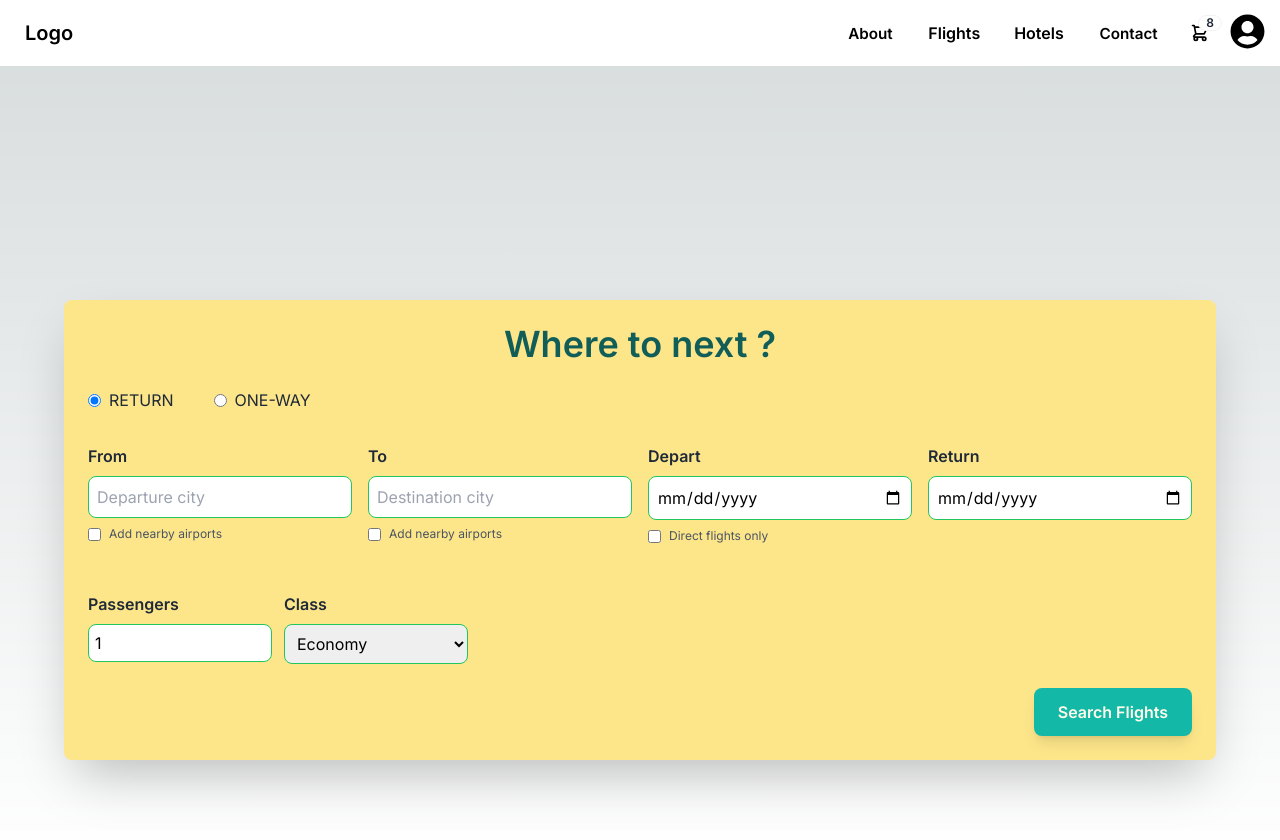
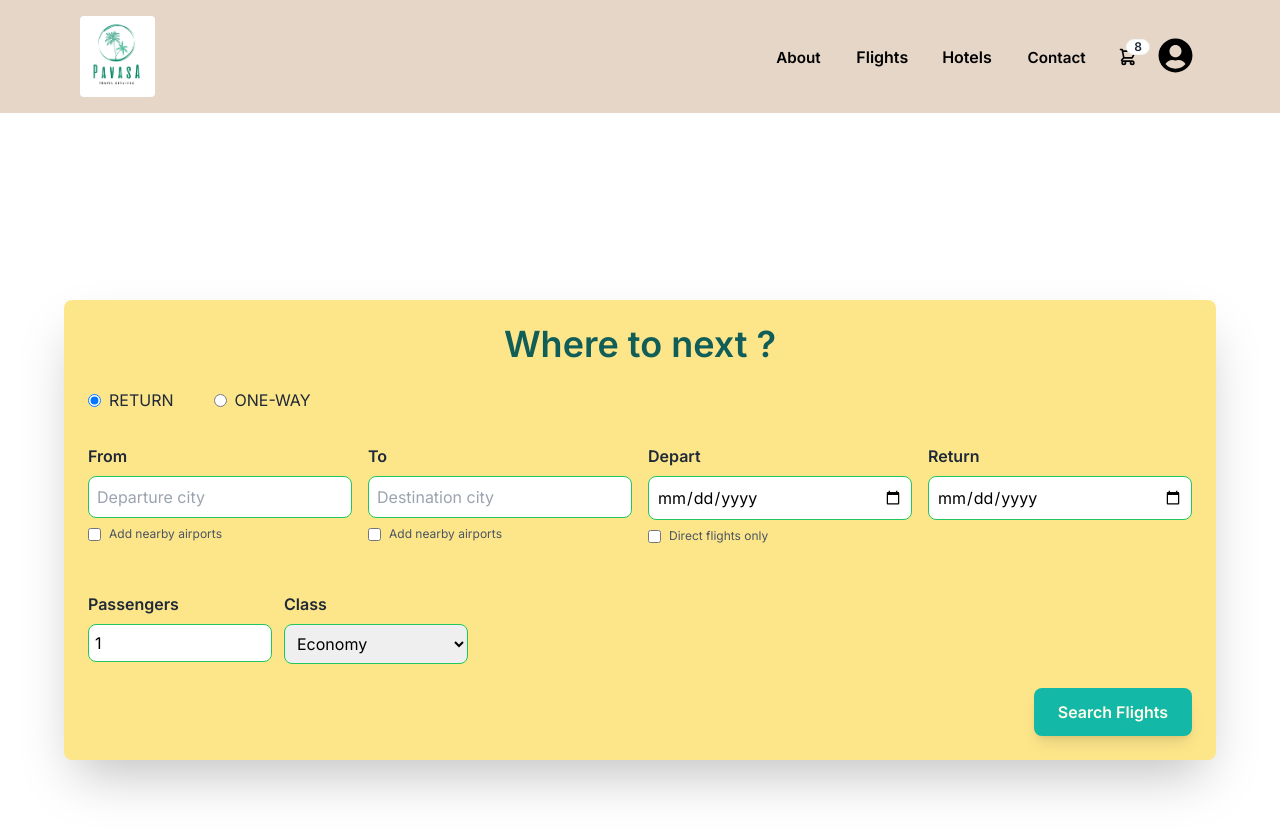
Before and after one commit to Patison82/travel-website, a Next.js app: page / in a window 1280 px wide. Shown: the top 840 px of the page. After the commit the page ends 800 px from the top, so only its background shows below. Built offline with nearby package versions, Linux system fonts and the light colour scheme.

Commit message:
added new component

```diff
--- a/app/page.js
+++ b/app/page.js
@@ -8,7 +8,7 @@ import SearchForm from "@/components/SearchForm";
 export default function Home() {
   return (
     <>
-      <main className="flex flex-col items-center justify-center min-h-screen p-4">
+      <main>
 
         <SearchForm />
       </main>
--- a/components/Header.js
+++ b/components/Header.js
@@ -1,24 +1,30 @@
 import Link from "next/link";
+import Image from "next/image";
+import { FaUserCircle } from "react-icons/fa";
 
-import { FaUserCircle } from "react-icons/fa";
+
 
 
 
 
 const Header = () => {
   return (
-    <header>
-      <nav className="bg-primary">
-        <div className="navbar bg-base-100">
+
+    <header className=" bg-secondary fixed top-0 right-0 left-0">
+      <nav className="navbar  w-[90%] my-0 mx-auto">
+        <div className="navbar ">
           <div className="flex-1">
-            <a className="btn btn-ghost text-xl">Logo</a>
+            {/* <a className="btn btn-ghost text-xl">Logo</a> */}
+            <Link href={'/'} >
+            <Image className="rounded" src='/pavasa.png' alt='Logo' width={75} height={50}/>
+            </Link>
           </div>
 
-            <ul className="capitalize">
-              <li className=" btn btn-ghost text-[1rem] hidden sm:flex ">about</li>
-              <li className="btn btn-ghost text-[1rem]">flights</li>
-              <li className="btn btn-ghost text-[1rem]">hotels</li>
-              <li className="hidden btn btn-ghost text-[1rem]  sm:flex ">contact</li>
+            <ul className="capitalize  ">
+              <li className=" btn btn-ghost text-[1rem] hidden hover:bg-primary sm:flex ">about</li>
+              <li className="btn btn-ghost text-[1rem] hover:bg-primary">flights</li>
+              <li className="btn btn-ghost text-[1rem] hover:bg-primary">hotels</li>
+              <li className="hidden btn btn-ghost text-[1rem]  sm:flex hover:bg-primary">contact</li>
             </ul>
 
 
@@ -27,7 +33,7 @@ const Header = () => {
               <div
                 tabIndex={0}
                 role="button"
-                className="btn btn-ghost btn-circle"
+                className="btn btn-ghost btn-circle hover:bg-primary"
               >
                 <div className="indicator">
                   <svg
@@ -55,7 +61,7 @@ const Header = () => {
                   <span className="text-lg font-bold">8 Items</span>
                   <span className="text-info">Subtotal: $999</span>
                   <div className="card-actions">
-                    <button className="btn btn-primary btn-block">
+                    <button className="btn bg-primary btn-block">
                       View cart
                     </button>
                   </div>
@@ -66,7 +72,7 @@ const Header = () => {
               <div
                 tabIndex={0}
                 role="button"
-                className="btn btn-ghost btn-circle avatar"
+                className="btn btn-ghost btn-circle avatar hover:bg-primary"
               >
                 <div className="w-10 rounded-full">
                   <FaUserCircle
@@ -80,13 +86,13 @@ const Header = () => {
                 className="menu menu-sm dropdown-content bg-base-100 rounded-box z-[1] mt-3 w-52 p-2 shadow"
               >
                 <li>
-                  <a className="justify-between">
+                  <a className="justify-between hover:bg-primary">
                     Register
                     <span className="badge">New</span>
                   </a>
                 </li>
                 <li>
-                  <a>Login</a>
+                  <a className="hover:bg-primary">Login</a>
                 </li>
               </ul>
             </div>
@@ -94,6 +100,7 @@ const Header = () => {
         </div>
       </nav>
     </header>
+
   );
 };
 export default Header;
```
Also changed, not shown: public/pavasa.png (added).
